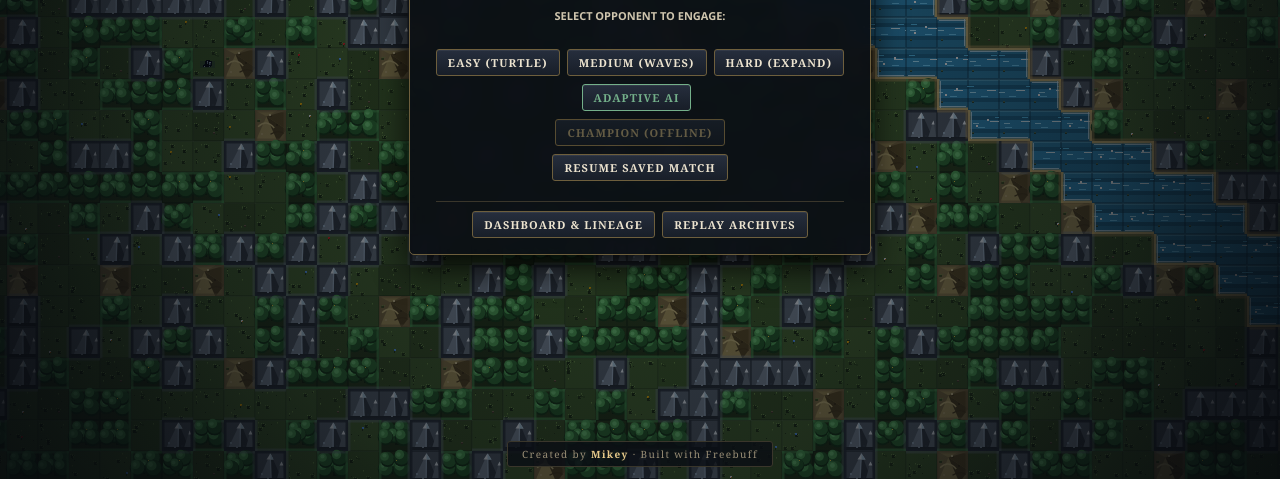
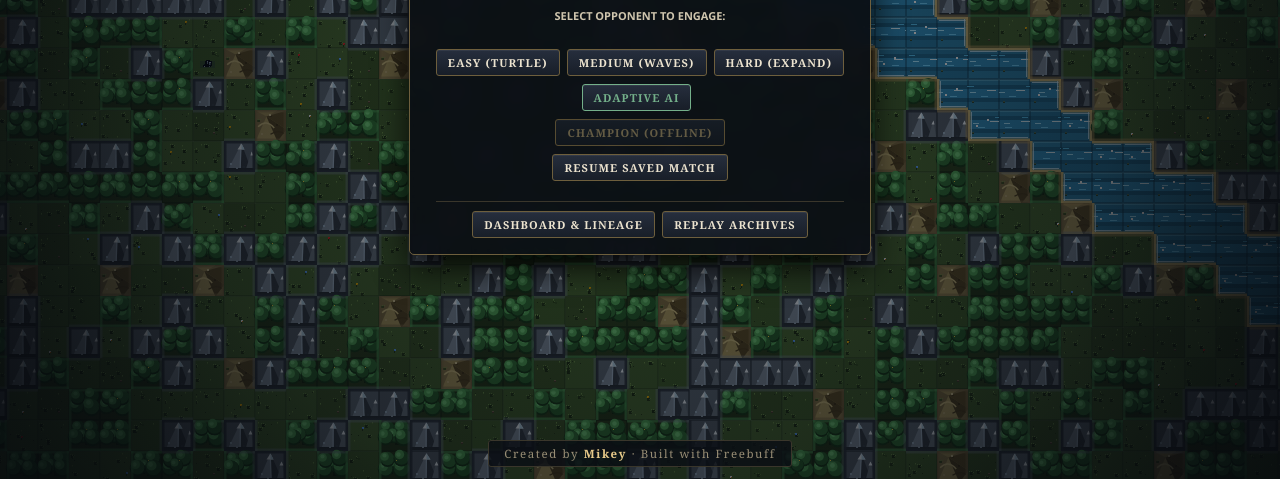
Before and after one commit to nordicnode/crucible-turn-based, a website built with Vite: page client/index.html in a window 1280 px wide. Shown: the part 321-800 px from the top of the page. Built offline with nearby package versions, Linux system fonts and the light colour scheme; animation ran at ten frames a second; files whose address does not match are found by name.

Commit message:
Bump menu footer text size 10 -> 11.5px

```diff
--- a/client/index.html
+++ b/client/index.html
@@ -666,11 +666,11 @@
       }
       .menu-footer .footer-inner {
         display: inline-block;
-        padding: 5px 14px;
+        padding: 5px 15px;
         background: rgba(10, 14, 20, 0.82);
         border: 1px solid var(--line);
         border-radius: 3px;
-        font-size: 10px;
+        font-size: 11.5px;
         letter-spacing: 0.14em;
         color: var(--muted);
         font-family: var(--serif);
```
